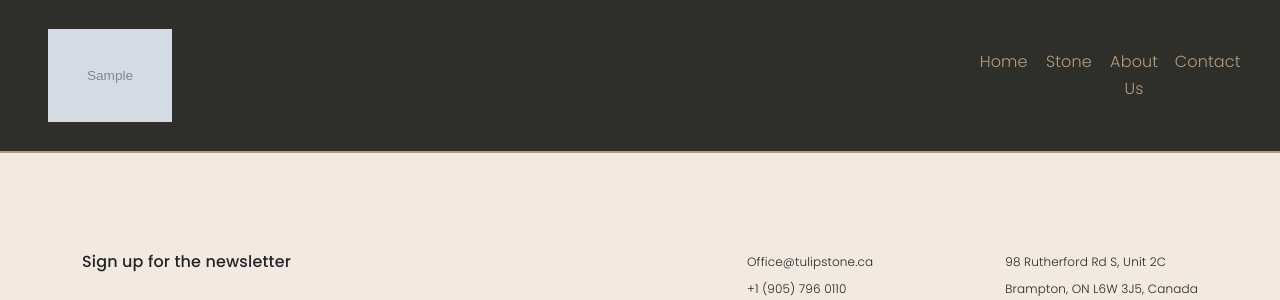
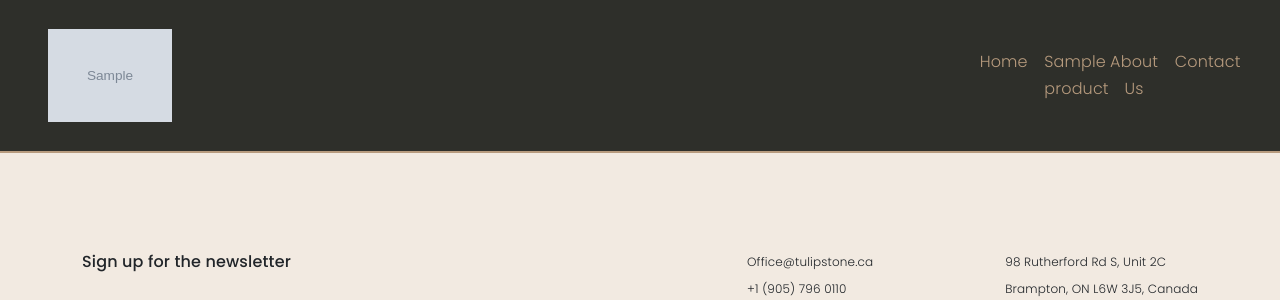
Before and after one commit to sepehrsohrabii/Tulip, a Django app: template frontend/templates/main.html in a window 1280 px wide. Shown: the top 300 px of the page. Run offline with Django 4.2, Linux system fonts and the light colour scheme; the template is opened without the code that fills it: most values are stand-ins (such as "Sample title", 1, 10 or a date in 2020); grey boxes marked "Sample" are stand-in pictures; form fields are guessed from the names that the template uses; some libraries are stand-ins or nearby versions; some web fonts are replaced.

Commit message:
design updated - deployment

```diff
--- a/frontend/templates/main.html
+++ b/frontend/templates/main.html
@@ -61,7 +61,7 @@
               <div class="navbar-nav w-75 justify-content-end">
                 <a class="col-md-1 text-color-primary text-md-center nav-link{% if request.resolver_match.url_name == 'home_page' %} active{% endif %}" aria-current="page" href="{% url 'home_page' %}">Home</a>
                 {% for product in main_products %}
-                <a class="col-md-1 text-color-primary text-md-center nav-link {% if request.path == product.get_absolute_url %} active{% endif %}" href="{{ product.get_absolute_url }}">Stone</a>
+                <a class="col-md-1 text-color-primary text-md-center nav-link {% if request.path == product.get_absolute_url %} active{% endif %}" href="{{ product.get_absolute_url }}">{{ product.title }}</a>
                 {% endfor %}
                 <a class="col-md-1 text-color-primary text-md-center nav-link{% if request.resolver_match.url_name == 'about_us' %} active{% endif %}" href="{% url 'about_us' %}">About Us</a>
                 <a class="col-md-1 text-color-primary text-md-center nav-link{% if request.resolver_match.url_name == 'contact_page' %} active{% endif %}" href="{% url 'contact_page' %}">Contact</a>
```
